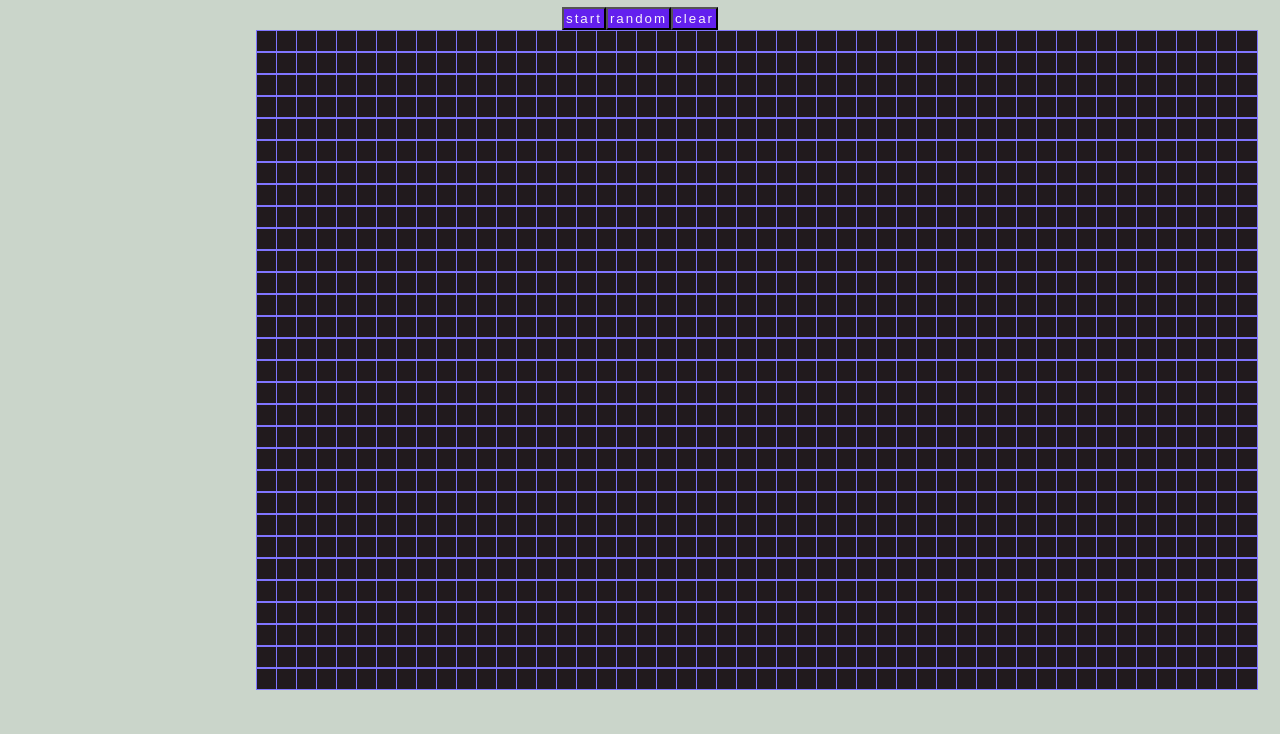
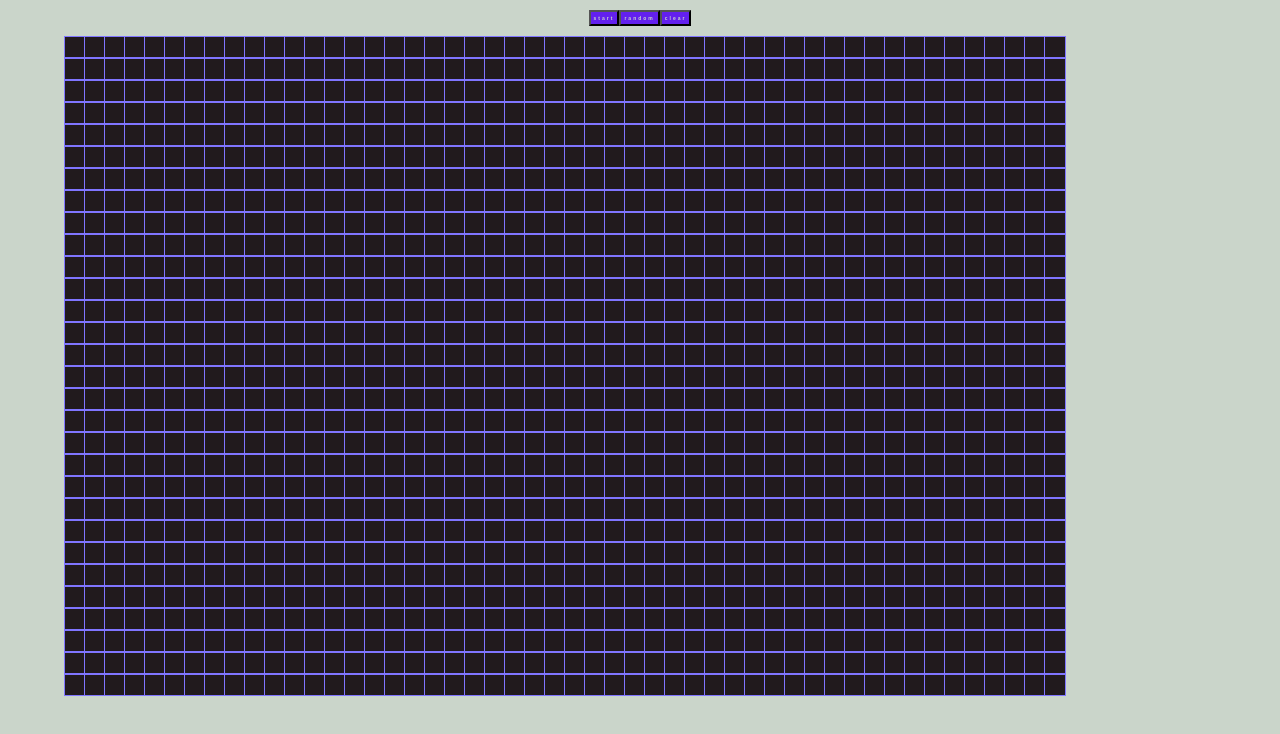
Before and after one commit to HeyClos/cellular-automata-game, a React (Create React App) app: page / in a window 1280 px wide. Shown: the top 734 px of the page. Built offline with nearby package versions, Linux system fonts and the light colour scheme.

Commit message:
style test: button styling

```diff
--- a/src/App.css
+++ b/src/App.css
@@ -5,15 +5,19 @@
 
 button {
   background-color: #6320EE;
-  color: #F8F0FB;
+  color: #CAD5CA;
   letter-spacing: 2px;
   padding: 2px;
-  margin-top: 7px;
+  margin-top: 10px;
+  margin-bottom: 10px;
+  font-weight: bold;
+  font-size: 5px;
+  padding: 3px;
 }
 
 .Grid {
   text-align: center;
-  margin-left: 20%;
+  margin-left: 5%;
 }
 .App-logo {
   height: 40vmin;
```
